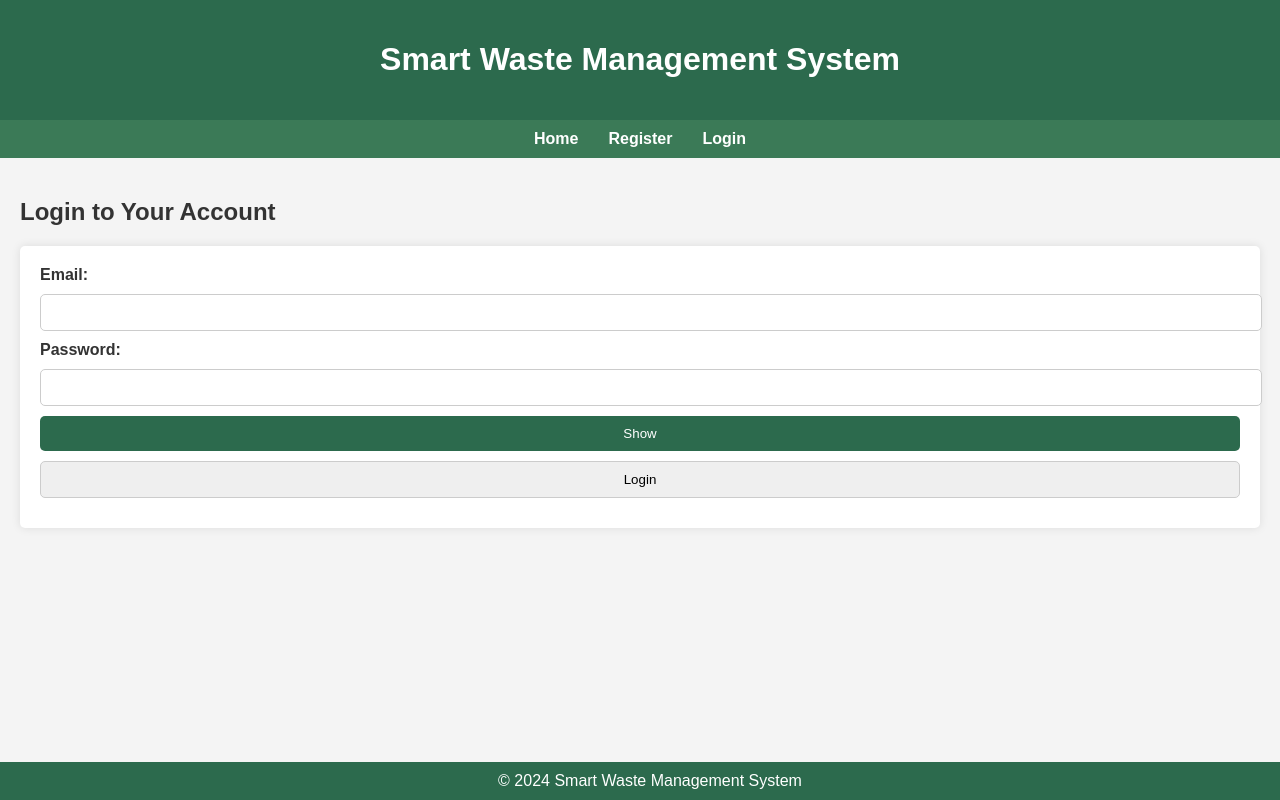
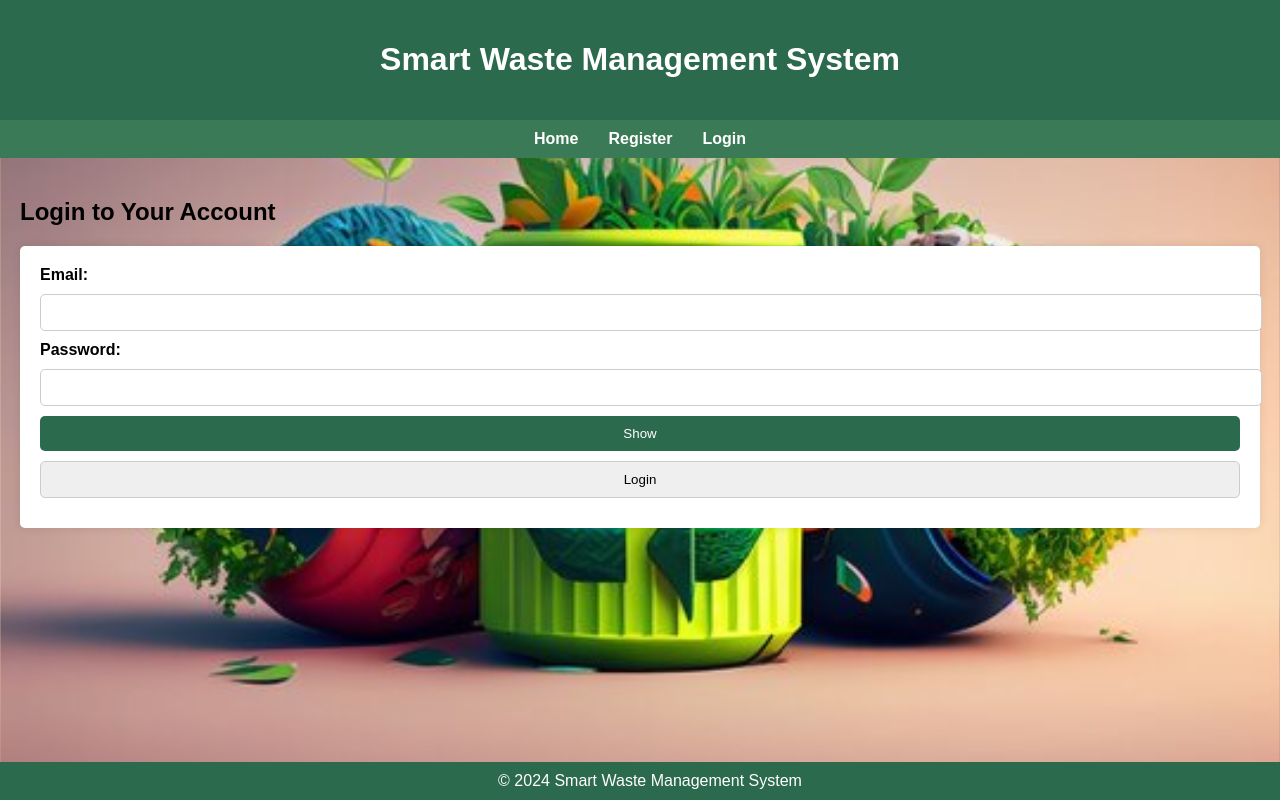
Before and after one commit to iradukundapaci/Smart-Waste-Management-System, a Flask app: a page that uses app/templates/base.html in a window 1280 px wide. Run offline with Flask 3, Linux system fonts and the light colour scheme.

Commit message:
Update styles.css

```diff
--- a/app/static/styles.css
+++ b/app/static/styles.css
@@ -3,10 +3,9 @@ body {
   font-family: Arial, sans-serif;
   margin: 0;
   padding: 0;
-  background-image: '1.jpg';
-  background: cover;
-  background: #f4f4f4;
-  color: #333;
+  background-image: url('1.jpg');
+  background-size: cover;
+  background-position: center;
   display: flex;
   flex-direction: column;
   min-height: 100vh;
```
